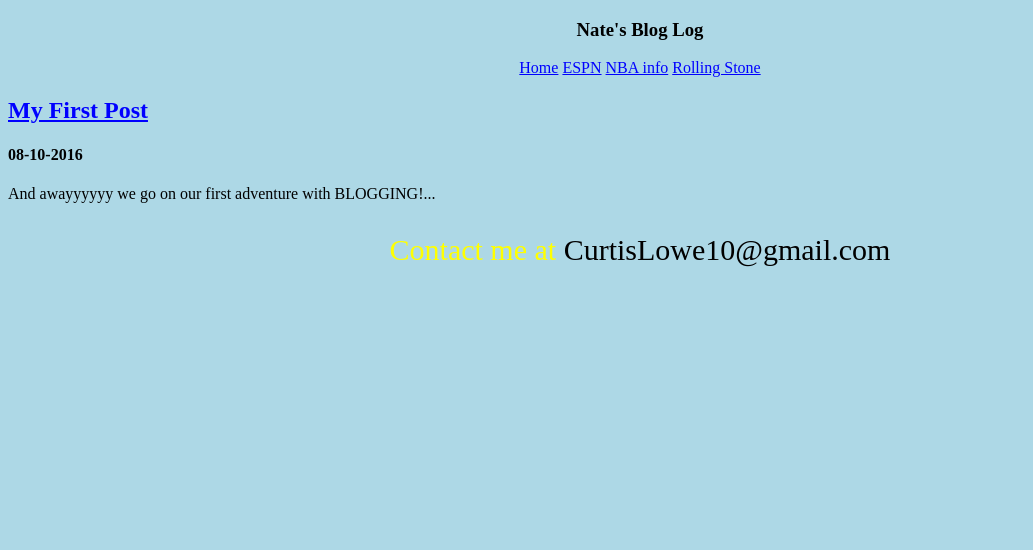
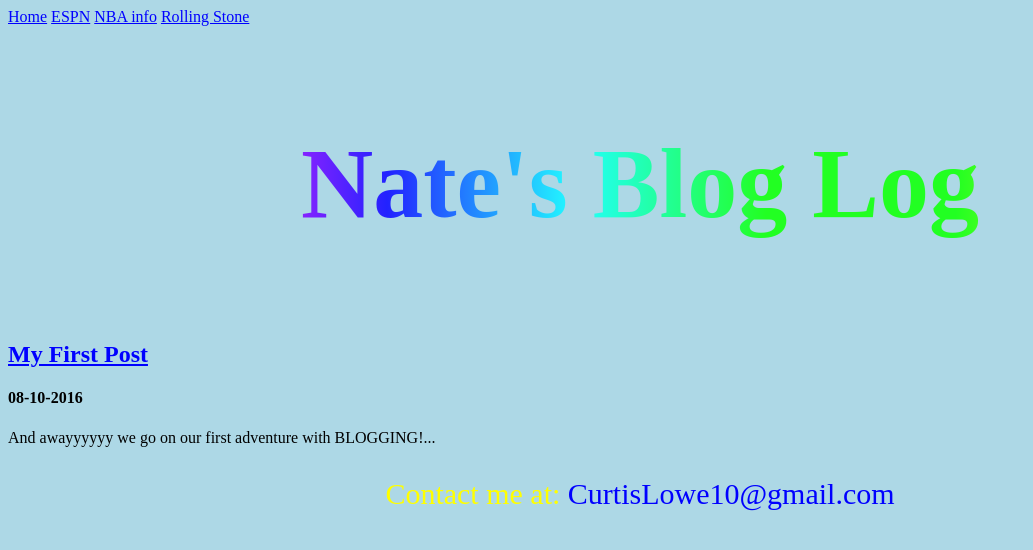
Before and after one commit to NateAnderson1780/NateAnderson1780.github.io, a Jekyll site: the page built from index.html, in a window 1280 px wide. Shown: the top 550 px of the page, without its empty margins (0-1033 px from the left). Built offline with Jekyll 4.4.1, drawn with Linux system fonts in a browser that asks for light colours.

Commit message:
even more aesthetic changes

```diff
--- a/_includes/footer.html
+++ b/_includes/footer.html
@@ -1,7 +1,7 @@
     </div>
 
     <footer>
-      <p>Contact me at <span>CurtisLowe10@gmail.com</span></p>
+      <p>Contact me at: <span>CurtisLowe10@gmail.com</span></p>
     </footer>
   </body>
 </html>
--- a/_includes/header.html
+++ b/_includes/header.html
@@ -6,7 +6,6 @@
   <link href="/css/styles.css" rel="stylesheet">
 </head>
 <body>
-  <h3>{{ site.title }}</h3>
   <div>
     <nav>
       <a href="/">Home</a>
@@ -14,5 +13,6 @@
       <a href="http://www.nba.com">NBA info</a>
       <a href="https://www.rollingstone.com">Rolling Stone</a>
     </nav>
+    <h3 class="rainbow">{{ site.title }}</h3>
   </div>
   <div class="container">
--- a/css/styles.css
+++ b/css/styles.css
@@ -12,6 +12,15 @@ body {
 
 h3 {
   text-align:center;
+  font-size:100px;
+}
+
+.rainbow {
+  background-image: -webkit-gradient( linear, left top, right top, color-stop(0, #f22), color-stop(0.15, #f2f), color-stop(0.3, #22f), color-stop(0.45, #2ff), color-stop(0.6, #2f2),color-stop(0.75, #2f2), color-stop(0.9, #ff2), color-stop(1, #f22) );
+  background-image: gradient( linear, left top, right top, color-stop(0, #f22), color-stop(0.15, #f2f), color-stop(0.3, #22f), color-stop(0.45, #2ff), color-stop(0.6, #2f2),color-stop(0.75, #2f2), color-stop(0.9, #ff2), color-stop(1, #f22) );
+  color:transparent;
+  -webkit-background-clip: text;
+  background-clip: text;
 }
 
 /*Links*/
@@ -31,7 +40,7 @@ a:visited {
 /*Navigation Bar*/
 
 nav {
-  text-align:center;
+  text-align:left;
 }
 
 /*Images*/
@@ -53,5 +62,5 @@ footer {
 }
 
 span {
-  color: black;
+  color: blue;
 }
```
Also changed, not shown: 3 other files.
